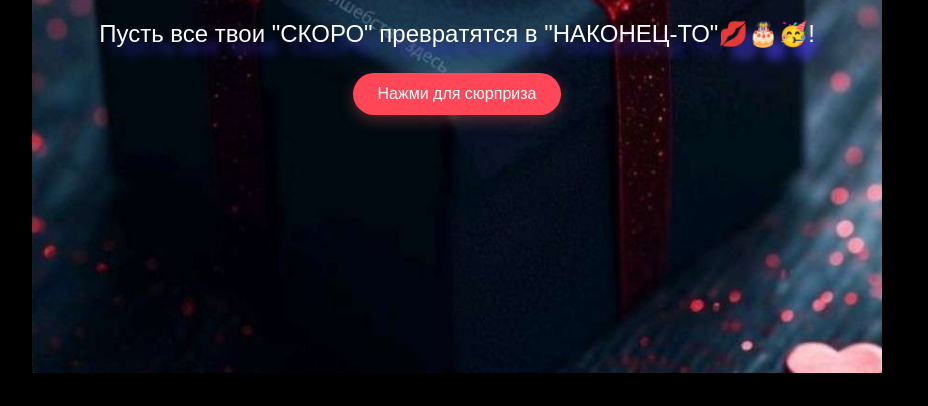
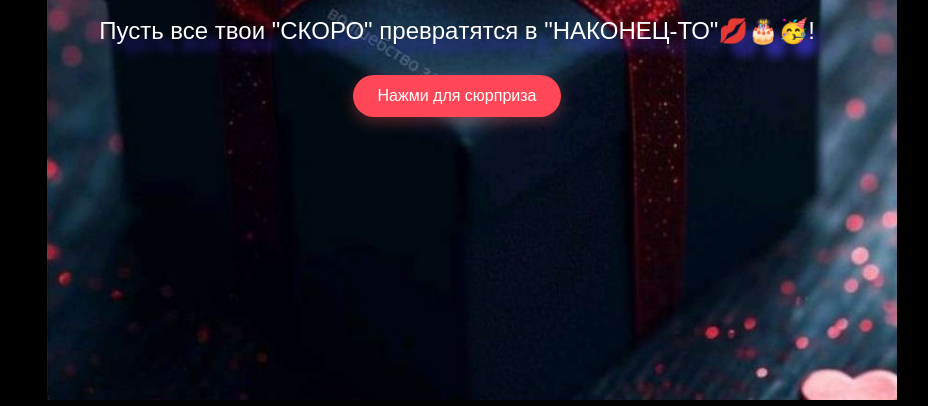
Before and after one commit to Devilfron/HB-my-love, a plain HTML site: page index.html in a window 1280 px wide. Shown: the part 394-800 px from the top of the page, without its empty margins (183-1111 px from the left). Drawn offline with Linux system fonts and the light colour scheme.

Commit message:
edit css

```diff
--- a/style.css
+++ b/style.css
@@ -7,6 +7,7 @@ body {
     background-repeat: no-repeat;
     background-attachment: fixed;
     background-size: 850px auto !important;
+    background-position: 230px 60px !important;
     display: flex;
     flex-direction: column;
     justify-content: center;
@@ -28,7 +29,7 @@ h1 {
 
 p {
     font-size: 1.5rem;
-    margin-bottom: 25px;
+    margin-bottom: 30px;
     text-shadow: 12px 12px 10px  rgba(62, 52, 201, 0.749);
 
 }
```
